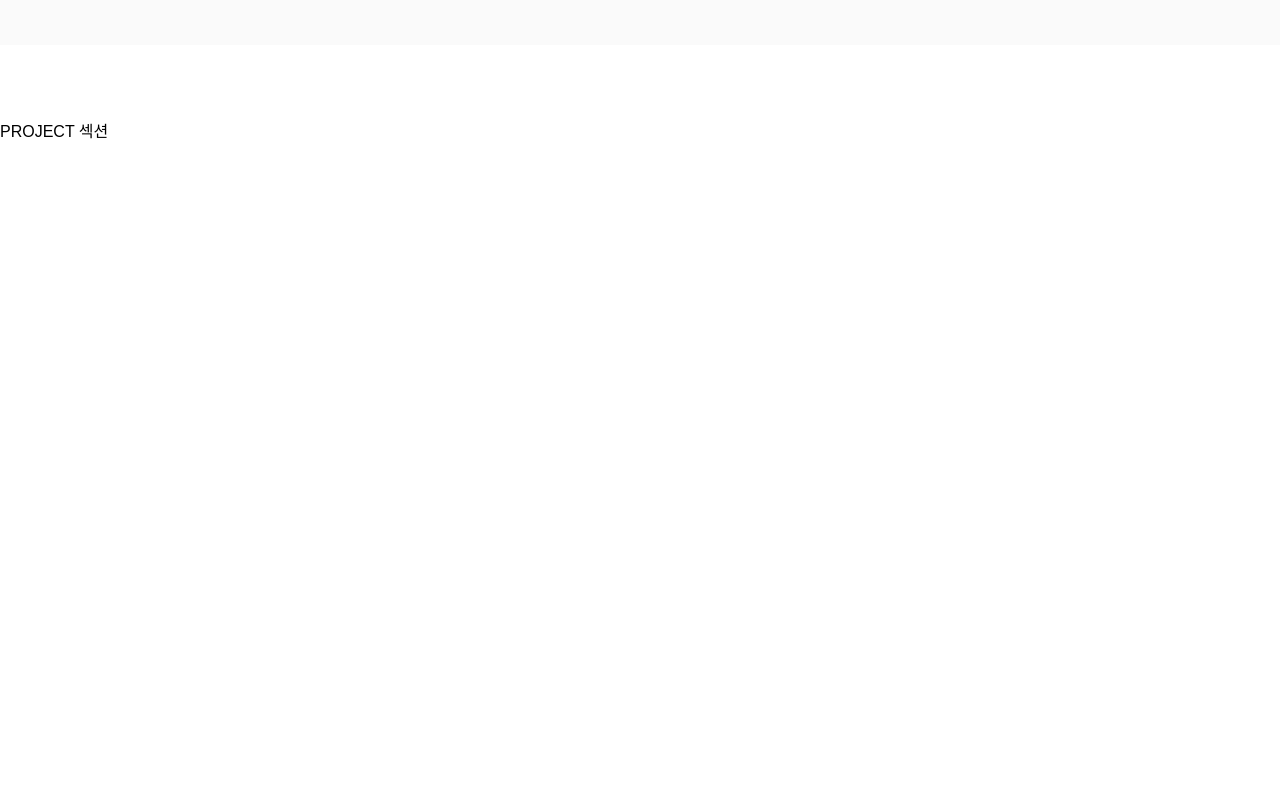
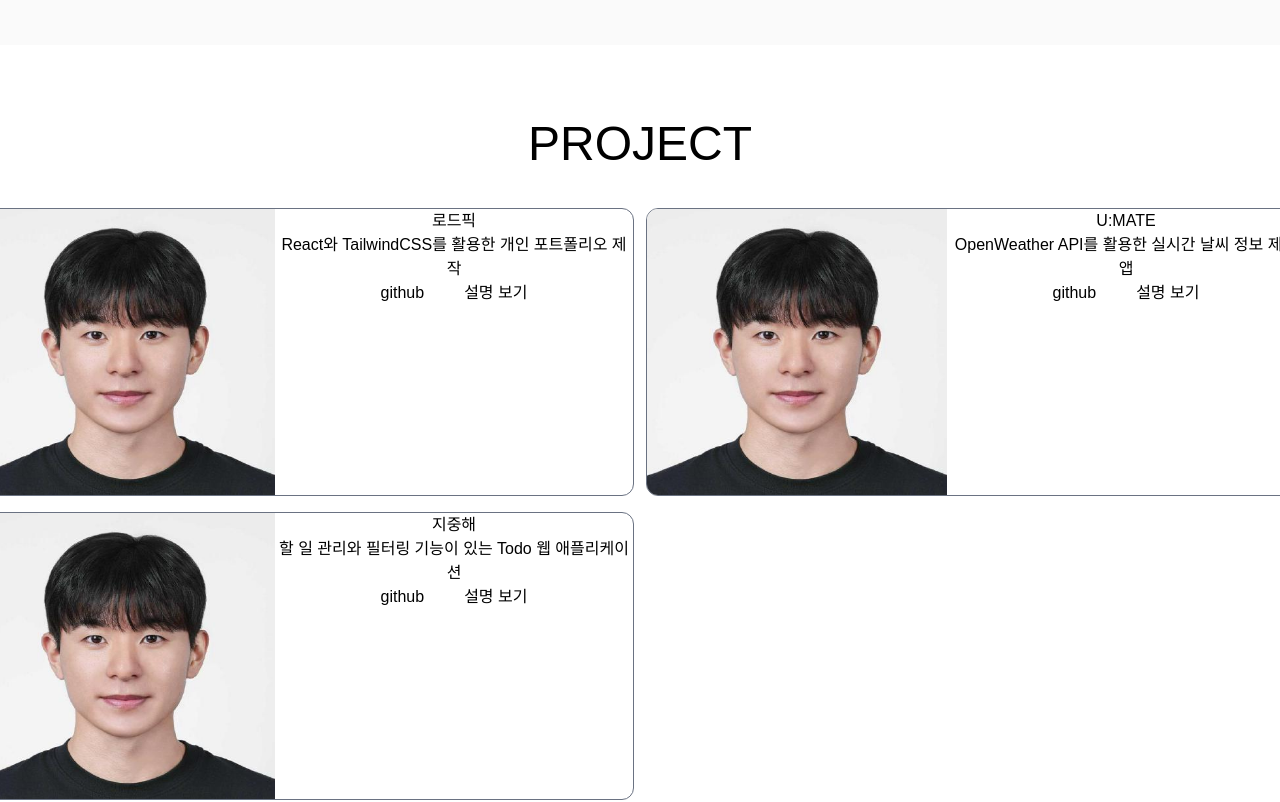
Before and after one commit to nas7062/PORTPOLIO, a React (Vite) app: page / in a window 1280 px wide. Shown: the part 1320-2122 px from the top of the page. Built offline with nearby package versions, Linux system fonts and the light colour scheme; a web font is replaced by a local one.

Commit message:
feat : 프로젝트 섹션 구성

```diff
--- a/src/App.tsx
+++ b/src/App.tsx
@@ -1,6 +1,7 @@
 import Header from './components/Header';
 import Hero from './components/Hero';
 import ParallaxSection from './components/ParallaxSection';
+import ProjectSection from './components/ProjectSection';
 import ScrollProgress from './components/ScrollProgress';
 
 function App() {
@@ -11,9 +12,7 @@ function App() {
       <div className="z-10 w-full">
         <Hero />
         <ParallaxSection />
-        <section id="project" className="min-h-screen scroll-mt-20">
-          PROJECT 섹션
-        </section>
+        <ProjectSection />
         <section id="contact" className="min-h-screen scroll-mt-20">
           CONTACT 섹션
         </section>
--- /dev/null
+++ b/src/components/ProjectSection.tsx
@@ -0,0 +1,60 @@
+import cardImage from '../assets/profile.jpg';
+
+export const projects = [
+  {
+    id: 1,
+    title: '로드픽',
+    description: 'React와 TailwindCSS를 활용한 개인 포트폴리오 제작',
+    image: cardImage,
+    github: 'https://github.com/username/portfolio',
+    demo: 'https://portfolio.example.com',
+  },
+  {
+    id: 2,
+    title: 'U:MATE',
+    description: 'OpenWeather API를 활용한 실시간 날씨 정보 제공 앱',
+    image: cardImage,
+    github: 'https://github.com/username/weather-app',
+    demo: 'https://weather.example.com',
+  },
+  {
+    id: 3,
+    title: '지중해',
+    description: '할 일 관리와 필터링 기능이 있는 Todo 웹 애플리케이션',
+    image: cardImage,
+    github: 'https://github.com/username/todo-app',
+    demo: 'https://todo.example.com',
+  },
+];
+
+export default function ProjectSection() {
+  return (
+    <div id="project" className="min-h-screen scroll-mt-20">
+      <h2 className="text-center text-5xl mb-10">PROJECT</h2>
+      <div className=" grid grid-cols-2 justify-items-center gap-x-16 space-y-4">
+        {projects.map((project) => (
+          <div
+            key={project.id}
+            className="flex h-72  w-[660px] text-center  border border-gray-500 rounded-xl overflow-hidden"
+          >
+            <img
+              src={project.image}
+              alt="프로젝트 이미지"
+              width={300}
+              height={300}
+              loading="lazy"
+            />
+            <div className="flex flex-col flex-1 ">
+              <p>{project.title}</p>
+              <p>{project.description}</p>
+              <div className="flex justify-center gap-10 ">
+                <button>github</button>
+                <button>설명 보기</button>
+              </div>
+            </div>
+          </div>
+        ))}
+      </div>
+    </div>
+  );
+}
```
